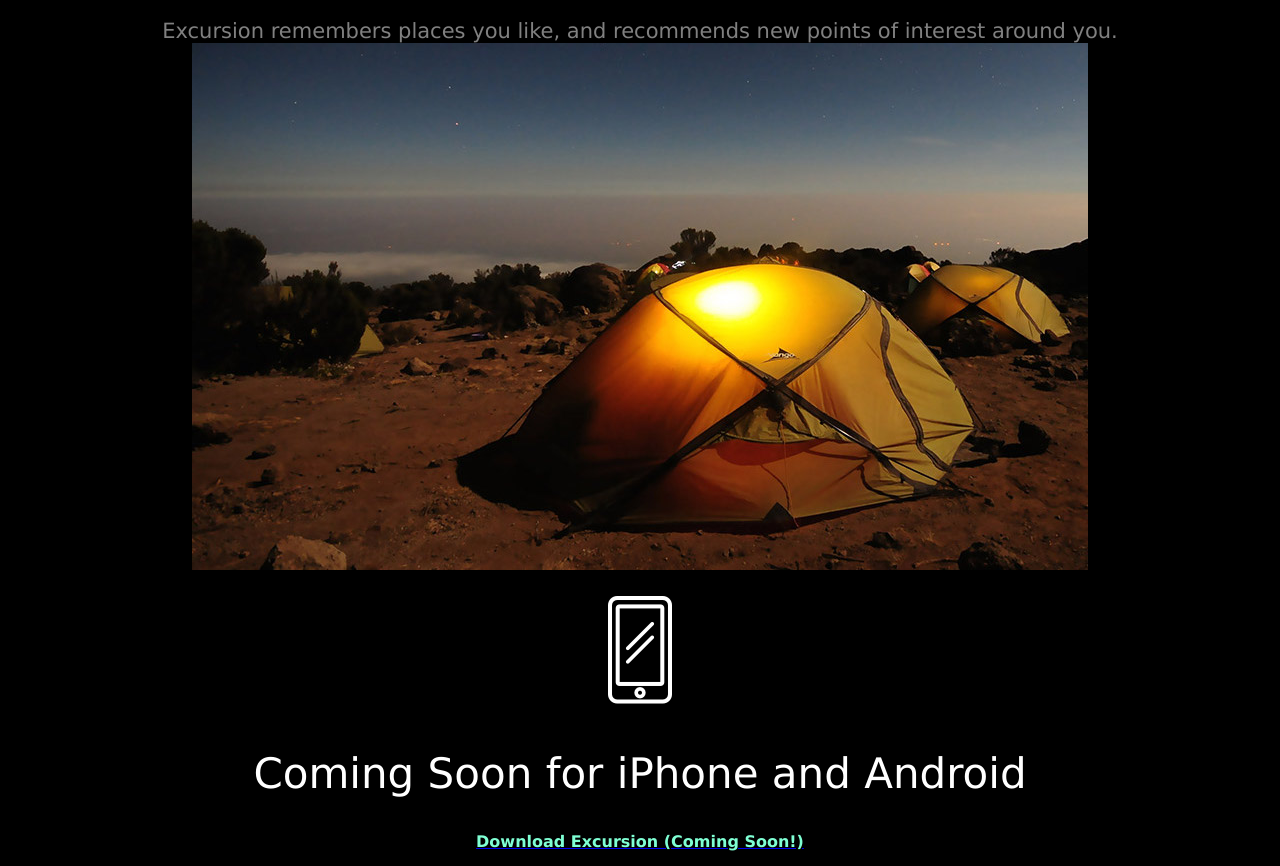
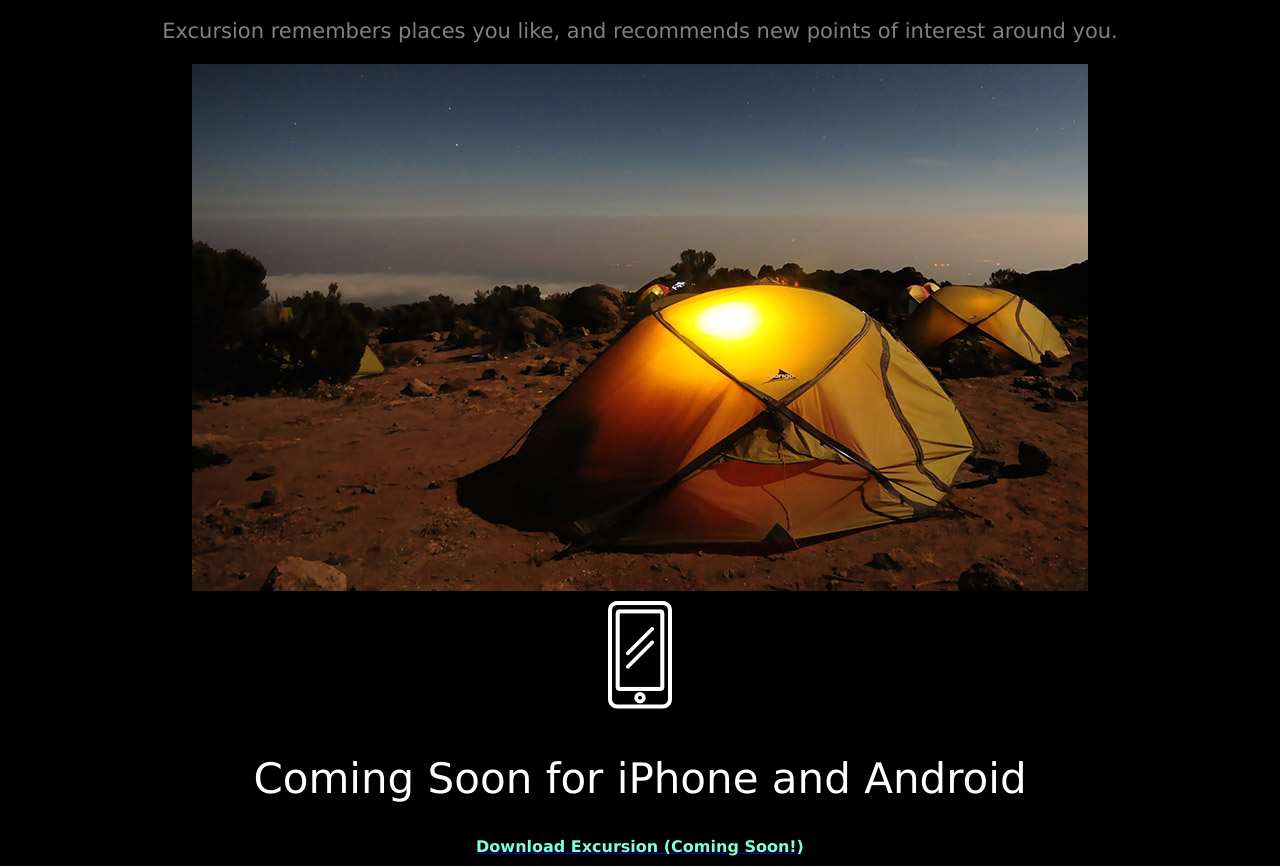
Before and after one commit to VillaTrampe/excursion, a plain HTML site: page index.html in a window 1280 px wide. Shown: the part 472-1338 px from the top of the page. Drawn offline with Linux system fonts and the light colour scheme.

Commit message:
Third Commit

```diff
--- a/index.html
+++ b/index.html
@@ -15,7 +15,8 @@
   </nav>
 
   <h2>Your personal travel guide<h2>
-    <p>Excursion remembers places you like, and recommends new points of interest around you.<img src="./resources/images/camp.jpg"></p>
+    <p class="campingimage">Excursion remembers places you like, and recommends new points of interest around you. </p>
+    <img src="./resources/images/camp.jpg"></br>
     <img src="./resources/images/phone.png">
   <h2>Coming Soon for iPhone and Android</h2>
   <nav>
--- a/resources/css/style.css
+++ b/resources/css/style.css
@@ -2,6 +2,7 @@
   font-family: verdana;
   background-color: black;
   text-align: center;
+  image-orientation: center;
 }
 h1{
   font-size: 50px;
@@ -16,7 +17,7 @@ h2{
   font-size: 42px;
   color: white;
 }
-p{
+p.campingimage{
   font-size: 21px;
   color: gray;
 }
```
